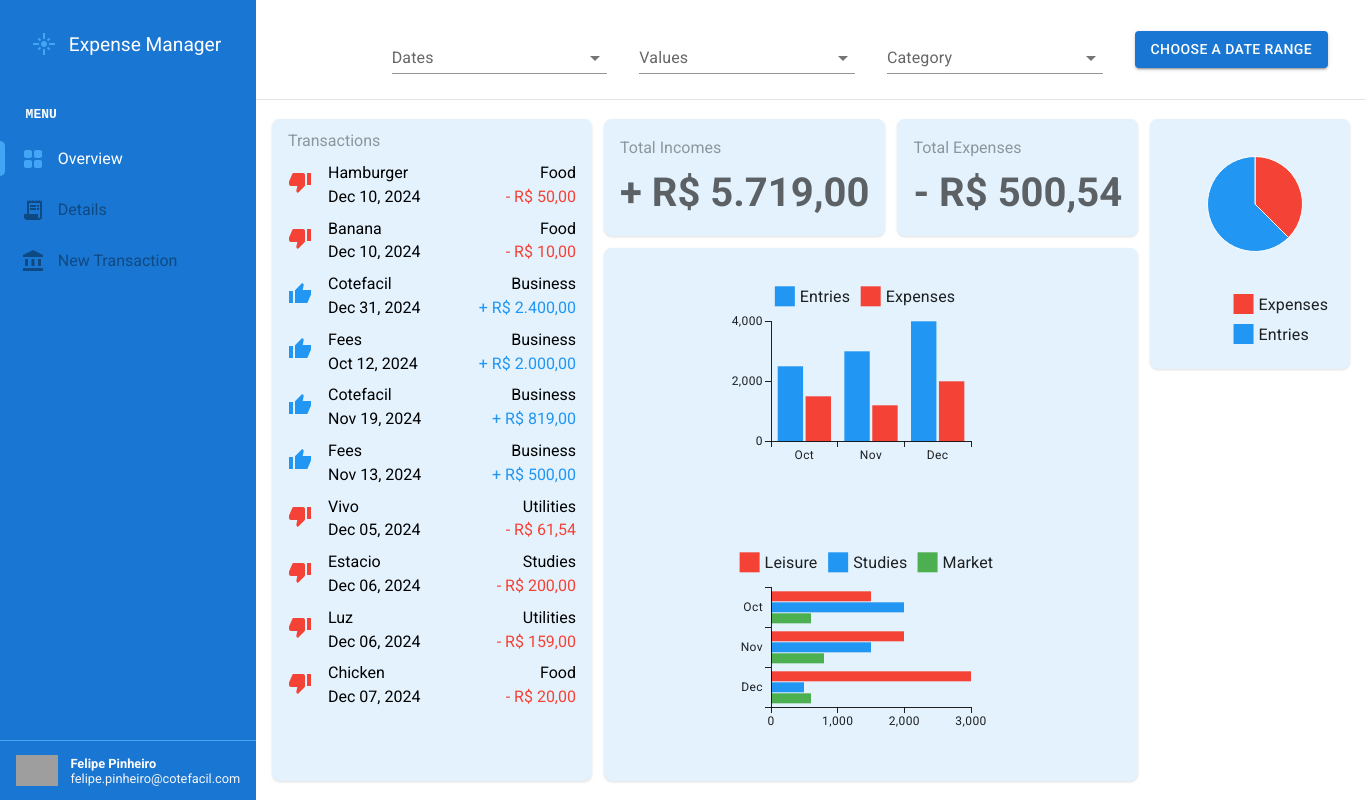
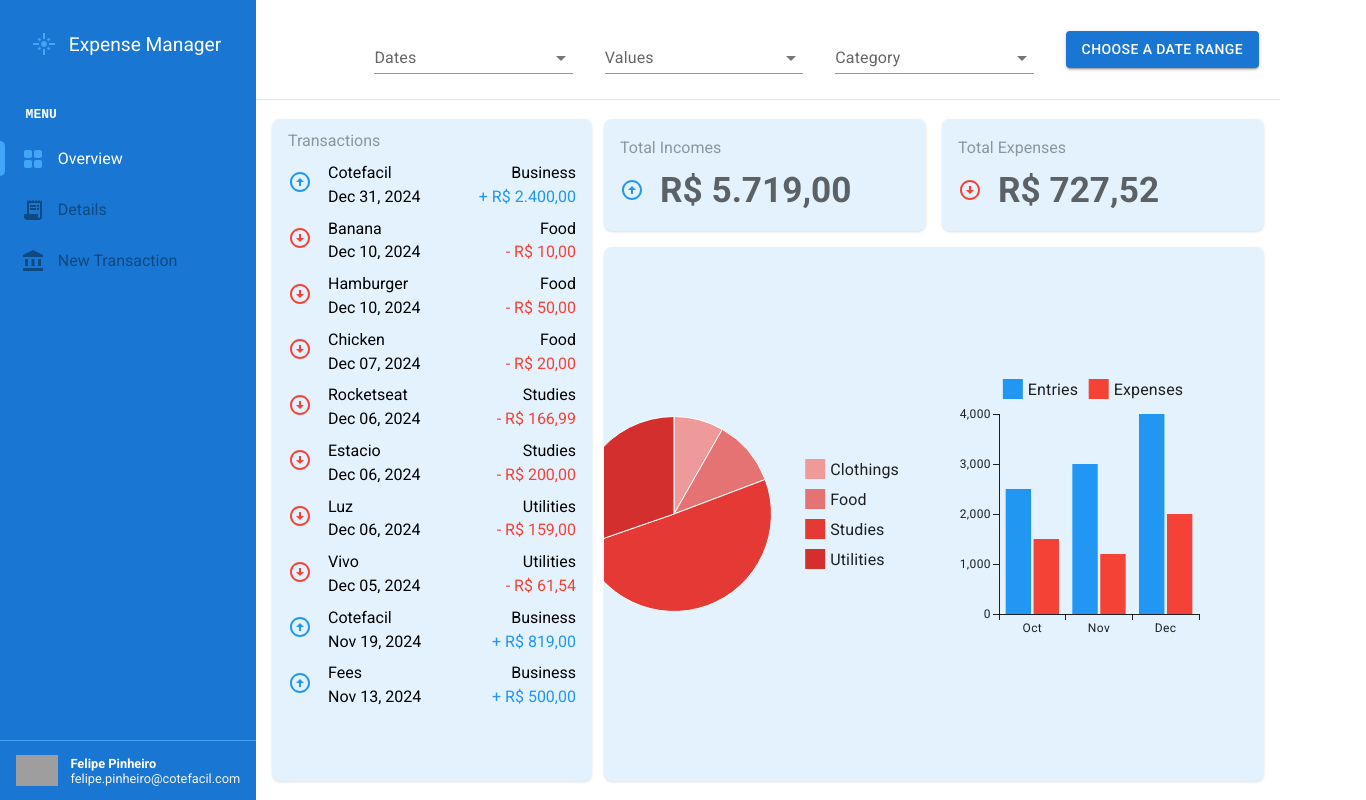
Before and after one commit to FelipePinheiro-dev/expense-manager, a React (Vite) app: page / in a window 1280 px wide. Shown: the whole page, 1366 px wide, since content can reach past the window. Built offline with nearby package versions, Linux system fonts and the light colour scheme; data requests are answered from the project's data file; grey boxes are pictures that could not be loaded.

Commit message:
feat: Add filter by category to the pie chart and give the dashboard a new look

```diff
--- a/server.json
+++ b/server.json
@@ -79,6 +79,22 @@
       "date": "2024-12-07T20:39:02.162Z",
       "type": "expense",
       "id": "vaa28bf"
+    },
+    {
+      "title": "Shorts",
+      "value": 59.99,
+      "category": "Clothings",
+      "date": "2024-11-04T19:53:29.628Z",
+      "type": "expense",
+      "id": "eVmQrHq"
+    },
+    {
+      "title": "Rocketseat",
+      "value": 166.99,
+      "category": "Studies",
+      "date": "2024-12-06T19:53:29.628Z",
+      "type": "expense",
+      "id": "KFxHNPR"
     }
   ]
 }
--- a/src/components/BasicHorizontalBar/index.tsx
+++ /dev/null
@@ -1,30 +0,0 @@
-import { BarChart } from '@mui/x-charts/BarChart'
-import * as colors from '@mui/material/colors'
-
-export function BasicHorizontalBar() {
-  return (
-    <BarChart
-        yAxis={[{ scaleType: 'band', data: ['Oct', 'Nov', 'Dec'] }]}
-        xAxis={[{ scaleType: 'linear'}]}
-        series={[
-            {   label: 'Leisure',
-                data: [1500, 2000, 3000],
-                color: colors.red[500]
-            },
-            {   label: 'Studies',
-              data: [2000, 1500, 500],
-              color: colors.blue[500]
-            },
-            {   label: 'Market',
-              data: [600, 800, 600],
-              color: colors.green[500]
-            },
-          ]}
-
-
-        layout='horizontal'
-        width={300}
-        height={220}
-    />
-  )
-}
--- a/src/components/BasicPie/index.tsx
+++ /dev/null
@@ -1,80 +0,0 @@
-import { PieChart } from '@mui/x-charts/PieChart'
-import * as colors from '@mui/material/colors'
-import { useSelector } from 'react-redux'
-import { RootState } from '../../redux/store'
-//import { TypeCategories, TypeCategory } from '../../constants/categories'
-
-export function BasicPie() {
-  const { transactions } = useSelector((state: RootState) => state.transactions)
-
-  /*
-  const categories = transactions.reduce((acc, transaction) => {
-    switch(transaction.category) {
-      case TypeCategories.BUSINESS:
-        acc.business += transaction.value
-        break
-
-      case TypeCategories.CLOTHINGS:
-        acc.clothings += transaction.value
-        break
-
-      case TypeCategories.FOOD:
-        acc.food += transaction.value
-        break
-
-      case TypeCategories.LEISURE:
-        acc.leisure += transaction.value
-        break
-
-      case TypeCategories.SPORTS:
-        acc.sports += transaction.value
-        break
-
-      case TypeCategories.STUDIES:
-        acc.studies += transaction.value
-        break
-
-      case TypeCategories.UTILITIES:
-        acc.utilities += transaction.value
-        break
-    }
-
-    return acc
-  }, { business: 0, clothings: 0, food: 0, leisure: 0, sports: 0, studies: 0, utilities: 0 })
-  */
-
-  const categories = transactions.reduce((acc, transaction) => {
-    acc[transaction.category] = (acc[transaction.category] || 0) + transaction.value
-    return acc
-  }, {
-    Business: 0,
-    Clothings: 0,
-    Food: 0,
-    Leisure: 0,
-    Sports: 0,
-    Studies: 0,
-    Utilities: 0,
-  })
-
-  const onlyGreaterThanZero = Object.fromEntries(
-    Object.entries(categories).filter(([_, value]) => value !== 0)
-  )
-  console.log(onlyGreaterThanZero)
-
-  return (
-        <PieChart
-          series={[
-            {
-              data: [
-                { id: 0, value: 1500, label: 'Expenses', color: colors.red[500]},
-                { id: 1, value: 2500, label: 'Entries', color: colors.blue[500]},
-              ],
-              cx: 100,
-              cy: 80,
-            },
-          ]}
-          width={200}
-          height={400}
-        />
-  )
-}
--- a/src/components/BasicBar/index.tsx
+++ b/src/pages/Dashboard/components/BasicBar/index.tsx
@@ -15,7 +15,7 @@ export function BasicBar() {
             color: colors.red[500]
         }]}
       width={300}
-      height={220}
+      height={300}
     />
   )
 }
--- /dev/null
+++ b/src/pages/Dashboard/components/BasicPie/index.tsx
@@ -0,0 +1,69 @@
+import { PieChart } from '@mui/x-charts/PieChart'
+import * as colors from '@mui/material/colors'
+import { useSelector } from 'react-redux'
+import { RootState } from '../../../../redux/store'
+import { TypeCategories } from '../../../../constants/categories'
+
+export function BasicPie() {
+  const { transactions } = useSelector((state: RootState) => state.transactions)
+
+  const categories = transactions.reduce((acc, transaction) => {
+    if(transaction.type === 'expense') {
+      switch(transaction.category) {
+        case TypeCategories.BUSINESS:
+          acc[0].value += transaction.value
+          break
+
+        case TypeCategories.CLOTHINGS:
+          acc[1].value += transaction.value
+          break
+
+        case TypeCategories.FOOD:
+          acc[2].value += transaction.value
+          break
+
+        case TypeCategories.LEISURE:
+          acc[3].value += transaction.value
+          break
+
+        case TypeCategories.SPORTS:
+          acc[4].value += transaction.value
+          break
+
+        case TypeCategories.STUDIES:
+          acc[5].value += transaction.value
+          break
+
+        case TypeCategories.UTILITIES:
+          acc[6].value += transaction.value
+          break
+      }
+    }
+
+    return acc
+  }, [
+      { id: 1, value: 0, label: "Business",  color: colors.red['100']},
+      { id: 2, value: 0, label: "Clothings", color: colors.red['200']},
+      { id: 3, value: 0, label: "Food", color: colors.red['300']},
+      { id: 4, value: 0, label: "Leisure", color: colors.red['400']},
+      { id: 5, value: 0, label: "Sports", color: colors.red['500']},
+      { id: 6, value: 0, label: "Studies", color: colors.red['600']},
+      { id: 7, value: 0, label: "Utilities", color: colors.red['700']}
+    ]
+  )
+
+  const categoriesFiltered = categories.filter((item) => item.value !== 0)
+
+  return (
+        <PieChart
+          series={[
+            {
+              data: categoriesFiltered,
+              cx: 50,
+            },
+          ]}
+          width={300}
+          height={300}
+        />
+  )
+}
--- a/src/components/ResumeTransactions/Transaction/index.tsx
+++ b/src/pages/Dashboard/components/ResumeTransactions/Transaction/index.tsx
@@ -1,6 +1,6 @@
-import { ThumbDown, ThumbUpSharp } from '@mui/icons-material'
+import { ArrowCircleUp, ArrowCircleDown } from '@mui/icons-material'
 import { TransactionContainer, LayoutDefault, LayoutLeft, TypeCurrency } from './styles'
-import { formatCurrency } from '../../../formats/formatCurrency'
+import { formatCurrency } from '../../../../../formats/formatCurrency'
 import dayjs from 'dayjs'
 export type TypeVariant = 'income' | 'expense'
 
@@ -33,13 +33,13 @@ export function Transaction({ props }: Component) {
     return (
         <TransactionContainer>
             { props.type && props.type === 'income' ?
-                    <TypeCurrency type={props.type}>
-                        <ThumbUpSharp/>
-                    </TypeCurrency>
-                    :
-                    <TypeCurrency type={props.type}>
-                        <ThumbDown/>
-                    </TypeCurrency>
+                <TypeCurrency type={props.type}>
+                    <ArrowCircleUp/>
+                </TypeCurrency>
+                :
+                <TypeCurrency type={props.type}>
+                    <ArrowCircleDown/>
+                </TypeCurrency>
             }
 
             <LayoutDefault>
--- a/src/components/ResumeTransactions/index.tsx
+++ b/src/pages/Dashboard/components/ResumeTransactions/index.tsx
@@ -1,17 +1,18 @@
 import { ResumeTransactionsContainer } from './styles'
 import { Transaction } from './Transaction'
 import { useSelector } from 'react-redux'
-import { RootState } from '../../redux/store'
+import { RootState } from '../../../../redux/store'
 
 export function ResumeTransactions() {
   const transactions = useSelector((state: RootState) => state.transactions.transactions)
+  const onlyn10Transactions = transactions.slice(0, 10)
 
   return (
     <ResumeTransactionsContainer>
         <span className='title'>Transactions</span>
-        { transactions &&
-          transactions.map((item) => (
-            <Transaction key={item.id} props={item} />
+        { onlyn10Transactions &&
+          onlyn10Transactions.map((item) => (
+             <Transaction key={item.id} props={item}/>
           ))
         }
     </ResumeTransactionsContainer>
--- a/src/pages/Dashboard/index.tsx
+++ b/src/pages/Dashboard/index.tsx
@@ -1,19 +1,19 @@
+import { ArrowCircleDown, ArrowCircleUp } from '@mui/icons-material'
+
 import {
     DashboardContainer,
-    TotalCard, MiddleContentStyles,
+    TotalCard,
+    Content,
+    ChartContainer,
     TotalContainerStyles,
-    ChartContainer,
-    PieContainer
 } from './styles'
 
-import { ResumeTransactions } from '../../components/ResumeTransactions'
-import { BasicPie } from '../../components/BasicPie'
-import { BasicBar } from '../../components/BasicBar'
-import { BasicHorizontalBar } from '../../components/BasicHorizontalBar'
+import { ResumeTransactions } from './components/ResumeTransactions'
+import { BasicPie } from './components/BasicPie'
+import { BasicBar } from './components/BasicBar'
 import { useSelector } from 'react-redux'
 import { RootState } from '../../redux/store'
 import { formatCurrency } from '../../formats/formatCurrency'
-
 
 export function Dashboard() {
     const { transactions } = useSelector((state: RootState) => state.transactions)
@@ -32,34 +32,36 @@ export function Dashboard() {
         <DashboardContainer>
             <ResumeTransactions/>
 
-            <MiddleContentStyles>
+            <Content>
                 <TotalContainerStyles>
-                    <TotalCard>
+                    <TotalCard variant='blue'>
                         <div>
                             Total Incomes
                         </div>
 
-                        <span className='currency'>+ {formatCurrency.format(accumulator.totIncome)}</span>
+                        <span className='currency'>
+                            <ArrowCircleUp/>
+                            {formatCurrency.format(accumulator.totIncome)}
+                        </span>
                     </TotalCard>
 
-                    <TotalCard>
+                    <TotalCard variant='red'>
                         <div>
                             Total Expenses
                         </div>
 
-                        <span className='currency'>- {formatCurrency.format(accumulator.totExpense)}</span>
+                        <span className='currency'>
+                            <ArrowCircleDown/>
+                            {formatCurrency.format(accumulator.totExpense)}
+                        </span>
                     </TotalCard>
                 </TotalContainerStyles>
+
                 <ChartContainer>
+                    <BasicPie/>
                     <BasicBar/>
-
-                    <BasicHorizontalBar/>
                 </ChartContainer>
-            </MiddleContentStyles>
-
-            <PieContainer>
-                <BasicPie/>
-            </PieContainer>
+            </Content>
         </DashboardContainer>
     )
 }
--- a/src/pages/Dashboard/styles.ts
+++ b/src/pages/Dashboard/styles.ts
@@ -5,38 +5,36 @@ export const DashboardContainer = styled.div`
   width: 100%;
 
   display: grid;
-  grid-template-columns: 20rem 1fr auto;
+  grid-template-columns: 20rem 1fr;
   gap: .75rem;
   padding: 1.2rem 1rem;
 `
-
-export const MiddleContentStyles = styled.div`
-  height: 100%;
-  display: flex;
-  flex-direction: column;
-  gap: .75rem;
+export const Content = styled.div`
+    display: flex;
+    flex-direction: column;
+    gap: 1rem;
 `
 
 export const TotalContainerStyles = styled.div`
   display: flex;
-  gap: .75rem;
+  justify-content: center;
+  gap: 1rem;
 `
 
 export const ChartContainer = styled.div`
+  height: 100%;
   display: flex;
-  flex-direction: column;
   align-items: center;
-
-  width: 100%;
-  height: 100%;
   background: ${colors.blue['50']};
   border-radius: 8px;
   box-shadow: 0 1px 3px 0 rgb(0 0 0 / 0.1), 0 1px 2px -1px rgb(0 0 0 / 0.1);
 `
+interface PropsTotalCard {
+  variant: 'blue' | 'red'
+}
 
-export  const TotalCard = styled.div`
+export  const TotalCard = styled.div<PropsTotalCard>`
   width: 100%;
-  max-width: 20rem;
   padding: 1.2rem 1rem;
 
   border-radius: 8px;
@@ -50,16 +48,15 @@ export  const TotalCard = styled.div`
   gap: .75rem;
 
   .currency {
-    white-space: nowrap;
-    font-size: 2.5rem;
+    display: flex;
+    align-items: center;
+    gap: 1rem;
+    font-size: 2.2rem;
     font-weight: bold;
     color: ${props => props.theme.palette.text.secondary};
+
+    svg {
+      color: ${props => props.variant === 'blue' ? colors.blue['500'] : colors.red['500']};
+    }
   }
 `
-
-export const PieContainer = styled.div`
-  height: 15.625rem;
-  background: ${colors.blue[50]};
-  border-radius: 8px;
-  box-shadow: 0 1px 3px 0 rgb(0 0 0 / 0.1), 0 1px 2px -1px rgb(0 0 0 / 0.1);
-`
--- a/src/redux/slices/transactionsSlice.ts
+++ b/src/redux/slices/transactionsSlice.ts
@@ -10,7 +10,7 @@ export interface PropsCreateTransactions {
     type: 'income' | 'expense'
 }
 
-interface PropsTransactions extends PropsCreateTransactions {
+export interface PropsTransactions extends PropsCreateTransactions {
     id: string
 }
 
@@ -44,7 +44,7 @@ export const fetchTransactions = createAsyncThunk(
     'transactions/fetchTransactions',
     async (_, { rejectWithValue }) => {
         try {
-            const response = await api.get('transactions')
+            const response = await api.get('transactions?_sort=date&_order=desc')
             return response.data as PropsTransactions[]
         } catch (error: any) {
             return rejectWithValue(error.message)
```
Also changed, not shown: src/pages/Dashboard/components/ResumeTransactions/Transaction/styles.ts (renamed from src/components/ResumeTransactions/Transaction/styles.ts), src/pages/Dashboard/components/ResumeTransactions/styles.ts (renamed from src/components/ResumeTransactions/styles.ts).
